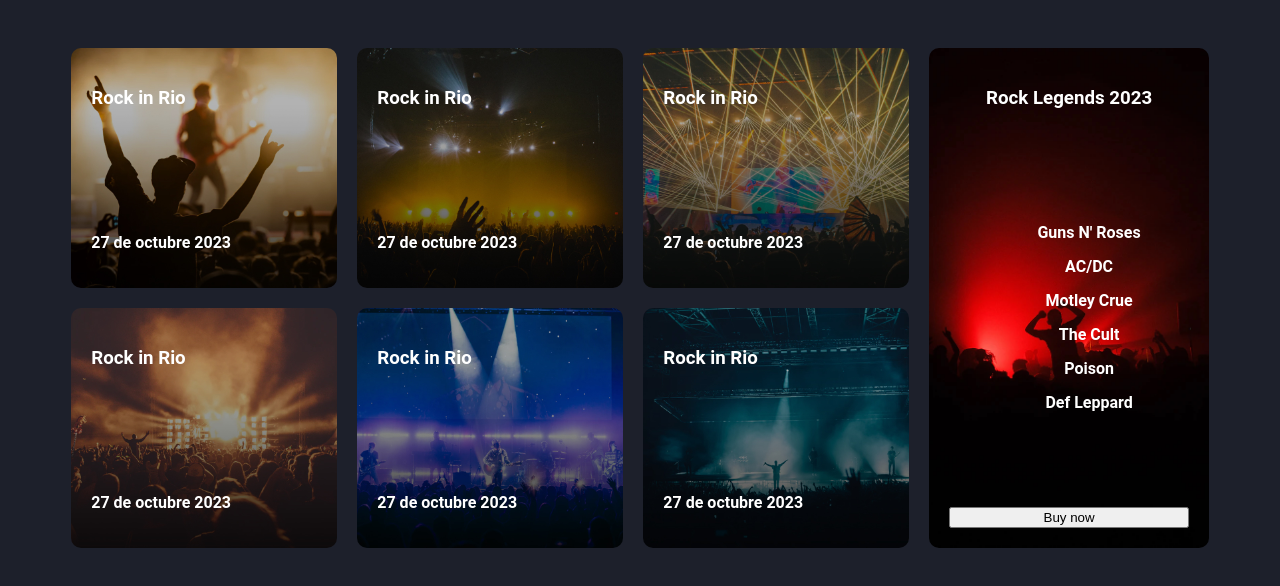
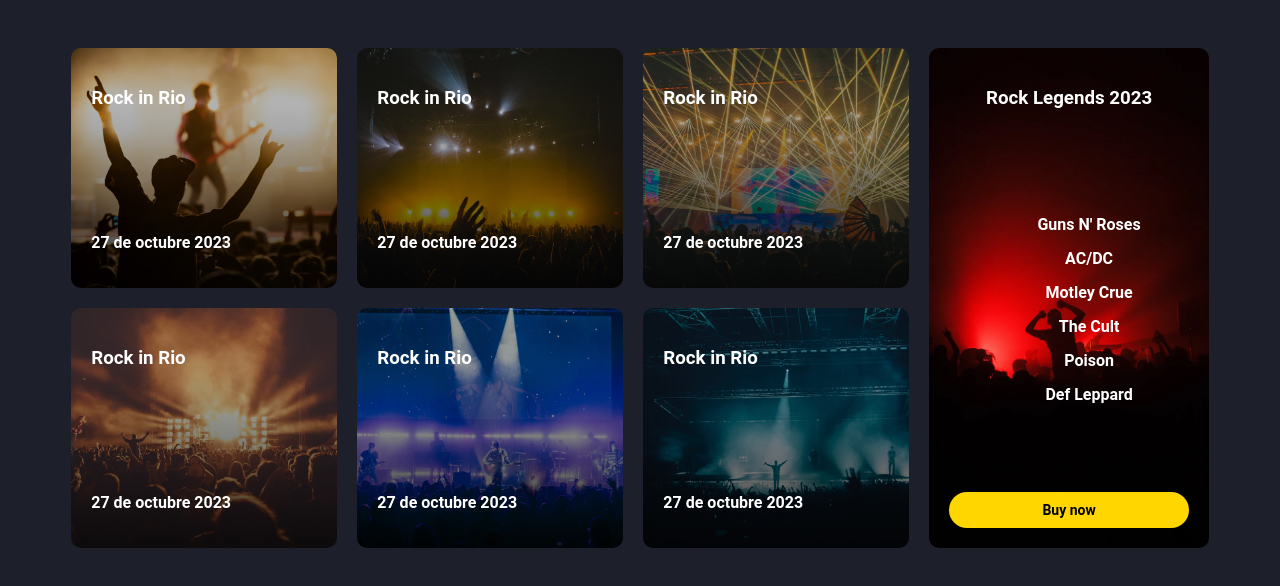
Before and after one commit to dotconde/flex-grid-demo, a plain HTML site: page index.html in a window 1280 px wide. Drawn offline with Linux system fonts and the light colour scheme.

Commit message:
Style buy-button

```diff
--- a/styles.css
+++ b/styles.css
@@ -62,3 +62,17 @@
 	margin: 15px;
 	font-weight: bold;
 }
+
+.buy-button {
+	background: #FFD600;
+	display: block;
+	width: 100%;
+	font-weight: bold;
+	font-size: 14px;
+	text-align: center;
+	padding: 10px;
+	border: none;
+	border-radius: 100px;
+	font-family: 'Roboto', sans-serif;
+	cursor: pointer;
+}
```
